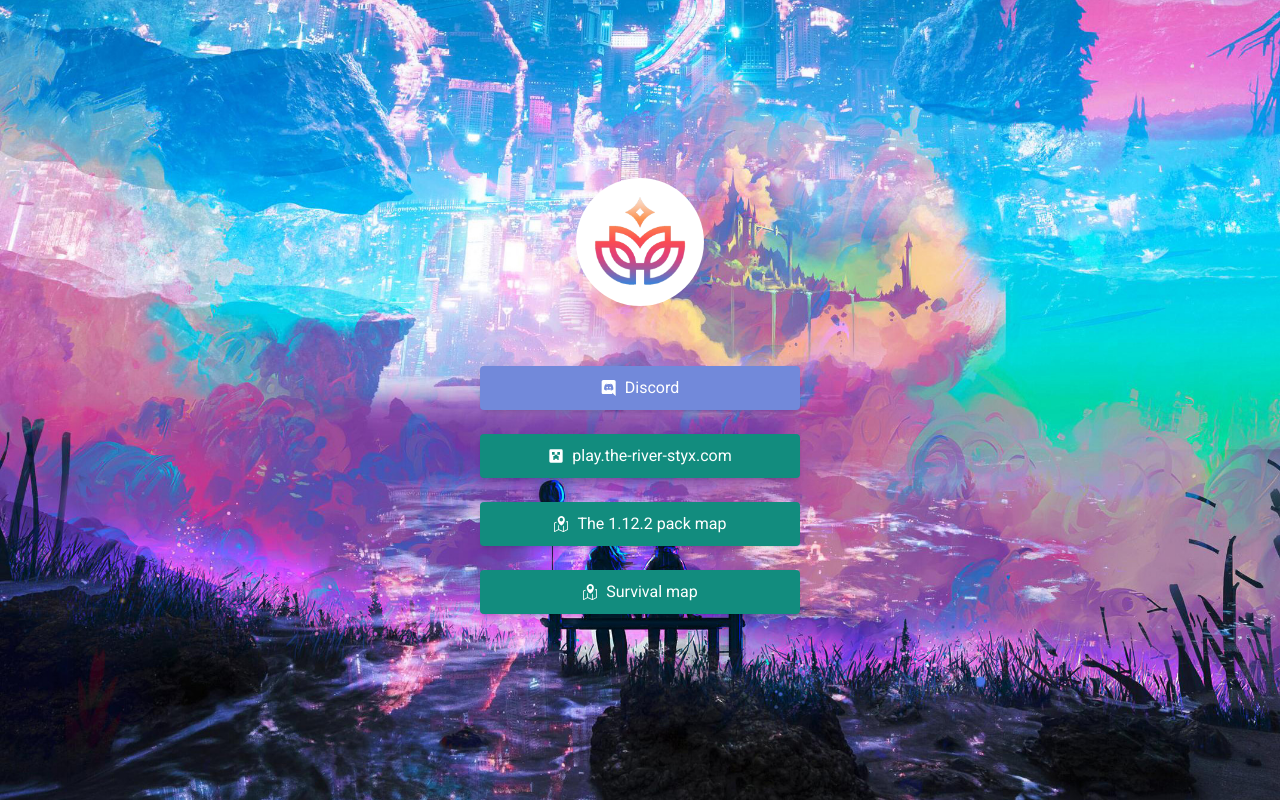
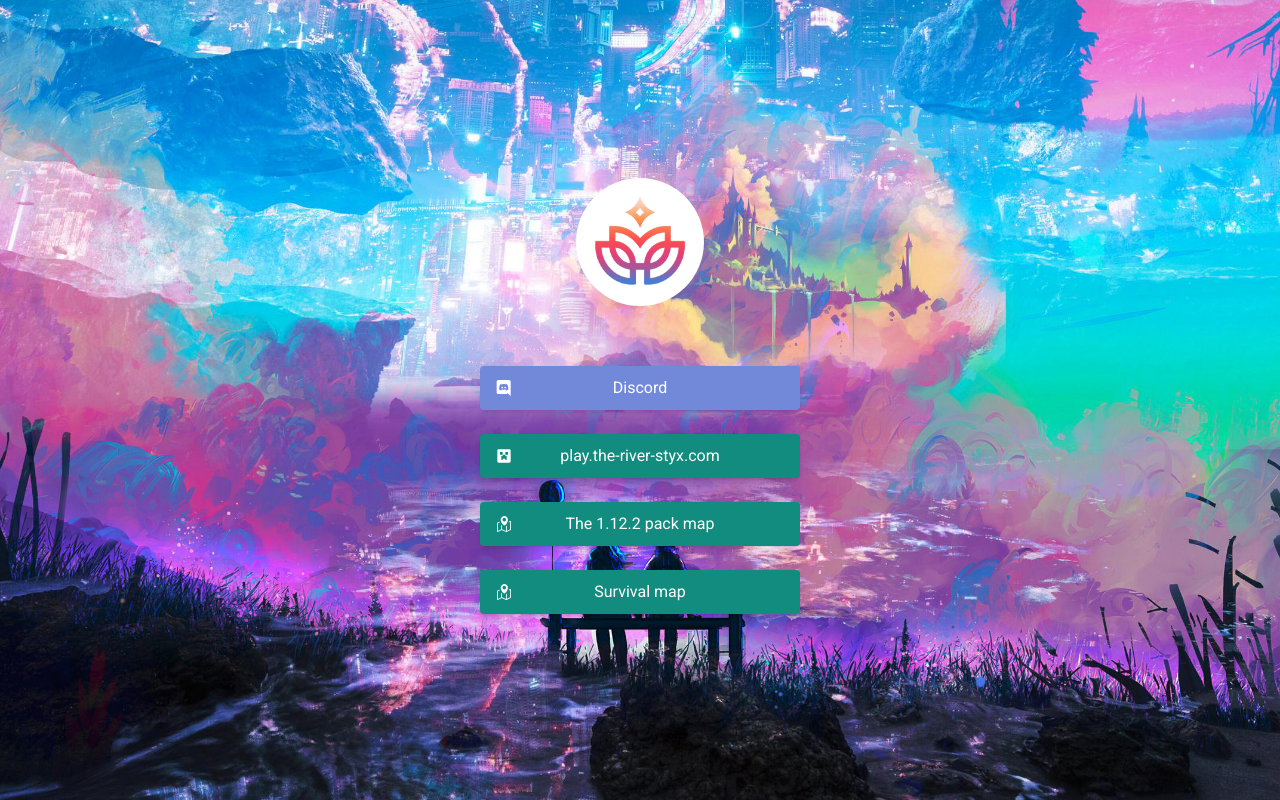
Before and after one commit to Elysium-Stack/the-river-styx.com, a website: page index.html in a window 1280 px wide. Drawn offline with Linux system fonts and the light colour scheme.

Commit message:
feat: Align icons left

```diff
--- a/index.html
+++ b/index.html
@@ -63,11 +63,11 @@
 				href="https://discord.the-river-styx.com"
 				data-te-ripple-init
 				data-te-ripple-color="light"
-				class="w-full md:w-80 justify-center mb-2 rounded px-4 py-2.5 font-medium leading-normal text-white shadow-md transition duration-150 ease-in-out hover:shadow-lg focus:shadow-lg focus:outline-none focus:ring-0 active:shadow-lg flex gap-2 items-center"
+				class="w-full relative justify-center md:w-80 mb-2 rounded px-4 py-2.5 font-medium leading-normal text-white shadow-md transition duration-150 ease-in-out hover:shadow-lg focus:shadow-lg focus:outline-none focus:ring-0 active:shadow-lg flex gap-2 items-center"
 				style="background-color: #7289da"
 			>
 				<svg
-					class="h-4 w-4"
+					class="h-4 w-4 absolute left-4 top-1/2 -translate-y-1/2"
 					fill="currentColor"
 					xmlns="http://www.w3.org/2000/svg"
 					fill-rule="evenodd"
@@ -86,12 +86,12 @@
 				type="button"
 				data-te-ripple-init
 				data-te-ripple-color="light"
-				class="w-full mb-2 md:w-80 justify-center rounded px-4 py-2.5 font-medium leading-normal text-white shadow-md transition duration-150 ease-in-out hover:shadow-lg focus:shadow-lg focus:outline-none focus:ring-0 active:shadow-lg flex gap-2 items-center"
+				class="w-full relative justify-center md:w-80 mb-2 rounded px-4 py-2.5 font-medium leading-normal text-white shadow-md transition duration-150 ease-in-out hover:shadow-lg focus:shadow-lg focus:outline-none focus:ring-0 active:shadow-lg flex gap-2 items-center"
 				style="background-color: #128c7e"
 			>
 				<svg
 					xmlns="http://www.w3.org/2000/svg"
-					class="h-4 w-4"
+					class="h-4 w-4 absolute left-4 top-1/2 -translate-y-1/2"
 					style="
 						vertical-align: middle;
 						fill: currentColor;
@@ -113,12 +113,12 @@
 				href="https://map-modpack.the-river-styx.com/"
 				data-te-ripple-init
 				data-te-ripple-color="light"
-				class="w-full mb-2 md:w-80 justify-center rounded px-4 py-2.5 font-medium leading-normal text-white shadow-md transition duration-150 ease-in-out hover:shadow-lg focus:shadow-lg focus:outline-none focus:ring-0 active:shadow-lg flex gap-2 items-center"
+				class="w-full relative justify-center md:w-80 mb-2 rounded px-4 py-2.5 font-medium leading-normal text-white shadow-md transition duration-150 ease-in-out hover:shadow-lg focus:shadow-lg focus:outline-none focus:ring-0 active:shadow-lg flex gap-2 items-center"
 				style="background-color: #128c7e"
 			>
 				<svg
 					id="Layer_1"
-					class="h-4 w-4"
+					class="h-4 w-4 absolute left-4 top-1/2 -translate-y-1/2"
 					data-name="Layer 1"
 					xmlns="http://www.w3.org/2000/svg"
 					viewBox="0 0 105.93 122.88"
@@ -144,12 +144,12 @@
 				href="https://map-survival.the-river-styx.com/"
 				data-te-ripple-init
 				data-te-ripple-color="light"
-				class="w-full mb-2 md:w-80 justify-center rounded px-4 py-2.5 font-medium leading-normal text-white shadow-md transition duration-150 ease-in-out hover:shadow-lg focus:shadow-lg focus:outline-none focus:ring-0 active:shadow-lg flex gap-2 items-center"
+				class="w-full relative justify-center md:w-80 mb-2 rounded px-4 py-2.5 font-medium leading-normal text-white shadow-md transition duration-150 ease-in-out hover:shadow-lg focus:shadow-lg focus:outline-none focus:ring-0 active:shadow-lg flex gap-2 items-center"
 				style="background-color: #128c7e"
 			>
 				<svg
 					id="Layer_1"
-					class="h-4 w-4"
+					class="h-4 w-4 absolute left-4 top-1/2 -translate-y-1/2"
 					data-name="Layer 1"
 					xmlns="http://www.w3.org/2000/svg"
 					viewBox="0 0 105.93 122.88"
```
Also changed, not shown: assets/elysium.css.
